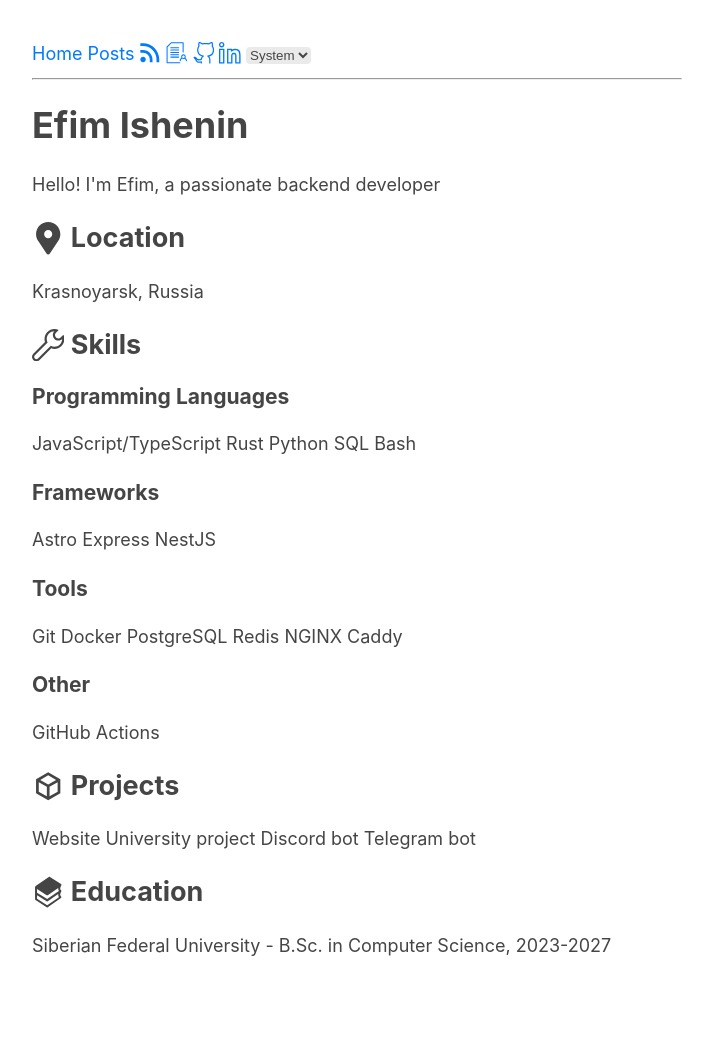
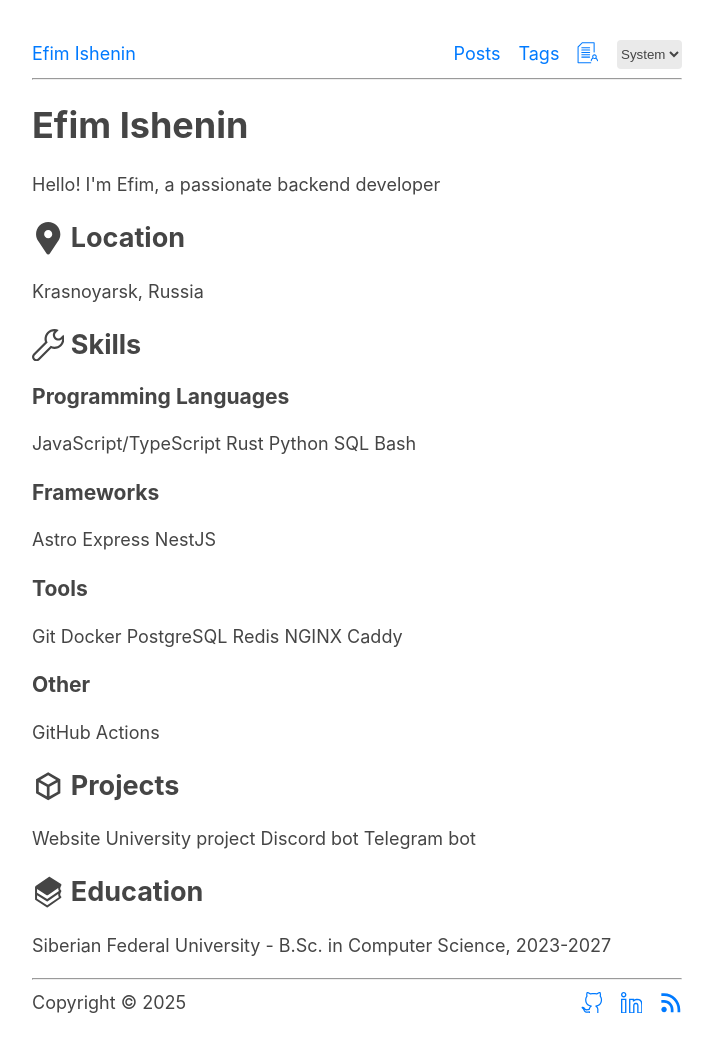
Before and after one commit to Efimish/efimish.github.io, an Astro site: page / in a window 1280 px wide. Shown: the whole page, without its empty margins (283-996 px from the left). Before the commit the page ends 1000 px from the top, so only its background shows below. Built offline with nearby package versions, Linux system fonts and the light colour scheme; Astro itself is replaced by a stand-in of ours.

Commit message:
added footer, improved header

```diff
--- /dev/null
+++ b/src/components/Footer.astro
@@ -0,0 +1,18 @@
+---
+import Github from "@assets/github.svg";
+import Linkedin from "@assets/linkedin.svg";
+import RSS from "@assets/rss.svg";
+
+const year = new Date().getFullYear();
+---
+
+<footer>
+  <hr />
+  <div class="footer">
+    <span>Copyright &#169; {year}</span>
+    <span class="wide"></span>
+    <a href="https://github.com/Efimish" target="_blank"><Github /></a>
+    <a href="https://www.linkedin.com/in/efima" target="_blank"><Linkedin /></a>
+    <a href="/feed.xml"><RSS /></a>
+  </div>
+</footer>
--- a/src/components/Header.astro
+++ b/src/components/Header.astro
@@ -1,21 +1,16 @@
 ---
 import ThemeSwitcher from "@components/ThemeSwitcher.astro";
-
-import RSS from "@assets/rss.svg";
 import Resume from "@assets/resume.svg";
-import Github from "@assets/github.svg";
-import Linkedin from "@assets/linkedin.svg";
 ---
 
 <header>
-  <nav>
-    <a href="/">Home</a>
+  <nav class="header">
+    <a href="/">Efim Ishenin</a>
+    <span class="wide" />
     <a href="/posts">Posts</a>
-    <a href="/feed.xml"><RSS /></a>
+    <a href="/tags">Tags</a>
     <a href="/resume.pdf"><Resume /></a>
-    <a href="https://github.com/Efimish" target="_blank"><Github /></a>
-    <a href="https://www.linkedin.com/in/efima" target="_blank"><Linkedin /></a>
+    <ThemeSwitcher />
   </nav>
-  <ThemeSwitcher />
   <hr />
 </header>
--- a/src/layouts/BaseLayout.astro
+++ b/src/layouts/BaseLayout.astro
@@ -1,6 +1,7 @@
 ---
 import BaseHead from "@components/BaseHead.astro";
 import Header from "@components/Header.astro";
+import Footer from "@components/Footer.astro";
 
 interface Props {
   title: string;
@@ -21,5 +22,6 @@ const { title, description } = Astro.props;
     <main>
       <slot />
     </main>
+    <Footer />
   </body>
 </html>
--- a/src/styles/global.css
+++ b/src/styles/global.css
@@ -114,6 +114,17 @@ svg {
     font-size: 1.2em;
 }
 
+/* header, footer */
+
+.header, .footer {
+    display: flex;
+    gap: 1em
+}
+
+span.wide {
+    flex-grow: 1;
+}
+
 /* other */
 
 select {
```
